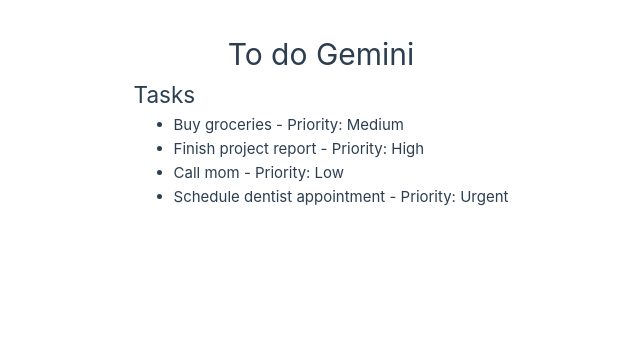
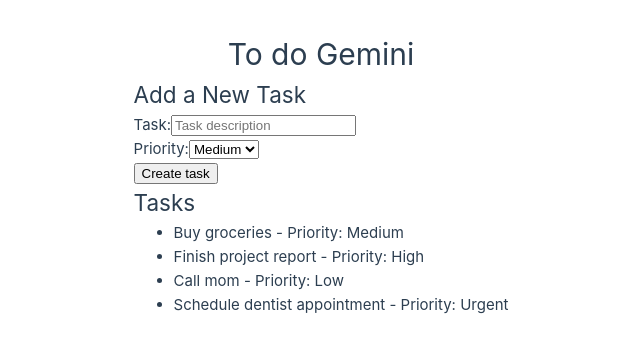
Before and after one commit to kevinfjq/To-do-vue-gm, a Vue app: page / in a window 1280 px wide. Shown: the top 352 px of the page, without its empty margins (319-959 px from the left). Built offline with nearby package versions, Linux system fonts and the light colour scheme.

Commit message:
feat: add create task function

```diff
--- a/index.html
+++ b/index.html
@@ -7,7 +7,7 @@
     <title>Vite App</title>
   </head>
   <body>
-    <div id="app" style="display: flex; flex-direction: column; height: 100lvh; width: fit-content;;padding: 2rem;"></div>
+    <div id="app" style="display: flex; flex-direction: column; height: 100lvh; width: fit-content;padding: 2rem;"></div>
     <script type="module" src="/src/main.ts"></script>
   </body>
 </html>
--- a/src/App.vue
+++ b/src/App.vue
@@ -5,24 +5,41 @@
     medium: 'Medium',
     high: 'High',
     urgent: 'Urgent',
-    critical: 'Critical'
+    critical: 'Critical',
   }
 
-  type Task = {
-    id: number;
-    text: string;
-    priority: keyof typeof priorities;
-    completed: boolean;
+  type Priority = keyof typeof priorities;
+
+  interface Task {
+    id: number,
+    text: string,
+    priority: Priority,
+    completed: boolean,
   }
 
   const newTaskText = ref('');
-  const tasks = ref([]);
+  const newTaskPriority = ref<Priority>('medium');
+  const tasks = ref<Task[]>([]);
   tasks.value = [
     { id: 1, text: 'Buy groceries', priority: 'medium', completed: false },
     { id: 2, text: 'Finish project report', priority: 'high', completed: false },
     { id: 3, text: 'Call mom', priority: 'low', completed: true },
     { id: 4, text: 'Schedule dentist appointment', priority: 'urgent', completed: false }
   ];
+
+  function addTask() {
+    if(newTaskText.value.trim() === '') return;
+
+    const newTask: Task = {
+      id: tasks.value.length + 1,
+      text: newTaskText.value,
+      priority: newTaskPriority.value,
+      completed: false,
+    }
+    tasks.value.push(newTask);
+    newTaskText.value = '';
+    newTaskPriority.value = 'medium';
+  }
 </script>
 
 <template>
@@ -31,6 +48,35 @@
   </header>
   <main>
     <section>
+      <form @submit.prevent="addTask">
+        <h2>Add a New Task</h2>
+        <div>
+          <label for="new-task-input">Task:</label>
+          <input
+            id="new-task-input"
+            type="text"
+            v-model="newTaskText"
+            placeholder="Task description"
+            required
+          >
+        </div>
+        <div>
+          <label for="new-task-priority">Priority:</label>
+          <select
+            id="new-task-priority"
+            v-model="newTaskPriority"
+          >
+            <option
+              v-for="(value, key) in priorities" :key="key" :value="key"
+            >
+              {{value}}
+            </option>
+          </select>
+        </div>
+        <button type="submit">Create task</button>
+
+
+      </form>
       <h2>Tasks</h2>
       <ul>
         <li v-for="task in tasks" :key="task.id">
```
